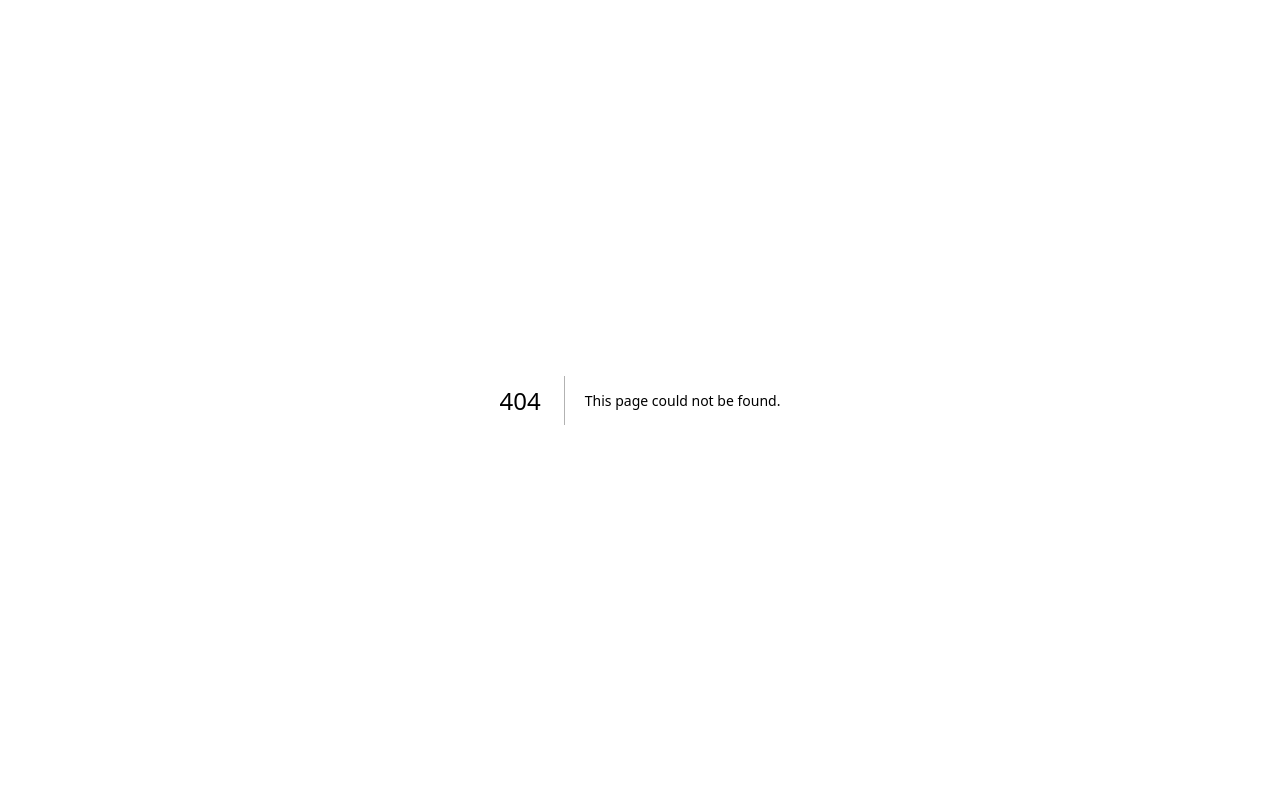
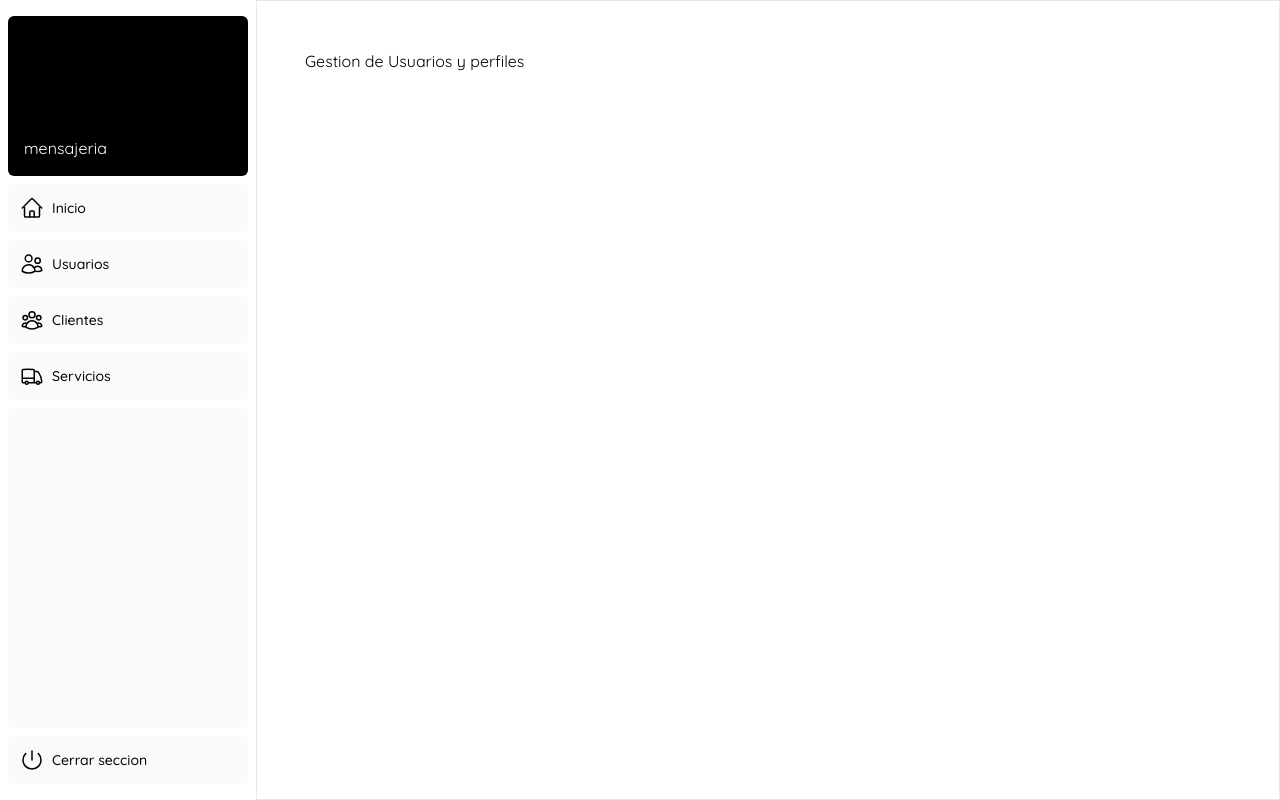
Before and after one commit to Jhonii10/db-mensajeria-app, a Next.js app in the folder frontend/: page /dashboard/users in a window 1280 px wide. Before the commit this address had no page. Built offline with nearby package versions, Linux system fonts and the light colour scheme.

Commit message:
create navlink in dashboard

```diff
--- /dev/null
+++ b/frontend/app/dashboard/customers/page.jsx
@@ -0,0 +1,7 @@
+import React from 'react'
+
+export default function Page() {
+  return (
+    <div>Gestion de clientes</div>
+  )
+}
--- /dev/null
+++ b/frontend/app/dashboard/services/page.jsx
@@ -0,0 +1,7 @@
+import React from 'react'
+
+export default function Page() {
+  return (
+    <div>Solicitar servicios por parte de los usuarios</div>
+  )
+}
--- /dev/null
+++ b/frontend/app/dashboard/users/page.jsx
@@ -0,0 +1,9 @@
+import React from 'react'
+
+export default function Page() {
+  return (
+    <div>
+      Gestion de Usuarios y perfiles
+    </div>
+  )
+}
--- /dev/null
+++ b/frontend/app/ui/dashboard/navLinks.jsx
@@ -0,0 +1,65 @@
+'use client'
+import React from 'react';
+import {
+    UserGroupIcon,
+    HomeIcon,
+    UsersIcon,
+    TruckIcon,
+  } from '@heroicons/react/24/outline';
+import clsx from 'clsx';
+import Link from 'next/link';
+import { usePathname } from 'next/navigation';
+
+const links = [
+    {
+      name: 'Inicio',
+      href: '/dashboard',
+      icon: HomeIcon
+    },
+    {
+      name: 'Usuarios',
+      href: '/dashboard/users',
+      icon: UsersIcon,
+    },
+    {
+      name: 'Clientes',
+      href: '/dashboard/customers',
+      icon: UserGroupIcon
+    },
+    {
+        name: 'Servicios',
+        href: '/dashboard/services',
+        icon: TruckIcon
+    },
+  ];
+
+
+const NavLinks = () => {
+
+    const pathname = usePathname();
+
+    return (
+        <>
+        {links.map((link) => {
+          const LinkIcon = link.icon;
+          return (
+            <Link
+              key={link.name}
+              href={link.href}
+              className={clsx(
+                'flex h-[48px] grow items-center justify-center gap-2 rounded-md bg-gray-50 p-3 text-sm font-medium hover:bg-gray-200 hover:text-black md:flex-none md:justify-start md:p-2 md:px-3',
+                {
+                  'bg-gray-200 text-black font-bold': pathname === link.href,
+                },
+              )}
+            >
+              <LinkIcon className="w-6" />
+              <p className="hidden md:block">{link.name}</p>
+            </Link>
+          );
+        })}
+      </>
+    );
+}
+
+export default NavLinks;
--- a/frontend/app/ui/dashboard/sideNav.jsx
+++ b/frontend/app/ui/dashboard/sideNav.jsx
@@ -3,6 +3,7 @@ import UseAuthStore from '@/app/hooks/useAuthStore';
 import { PowerIcon } from '@heroicons/react/24/outline';
 import Link from 'next/link';
 import React from 'react';
+import NavLinks from './navLinks';
 
 const SideNav = () => {
 
@@ -19,7 +20,7 @@ const SideNav = () => {
           </div>
         </Link>
         <div className="flex grow flex-row justify-between space-x-2 md:flex-col md:space-x-0 md:space-y-2">
-          {/* navlinks */}
+          <NavLinks/>
           <div className="hidden h-auto w-full grow rounded-md bg-gray-50 md:block"></div>
 
             <button
--- a/package.json
+++ /dev/null
@@ -1,5 +0,0 @@
-{
-  "dependencies": {
-    "auth-provider": "^0.6.2"
-  }
-}
```
Also changed, not shown: 1 other file (tests, documents, lock files or other folders).
